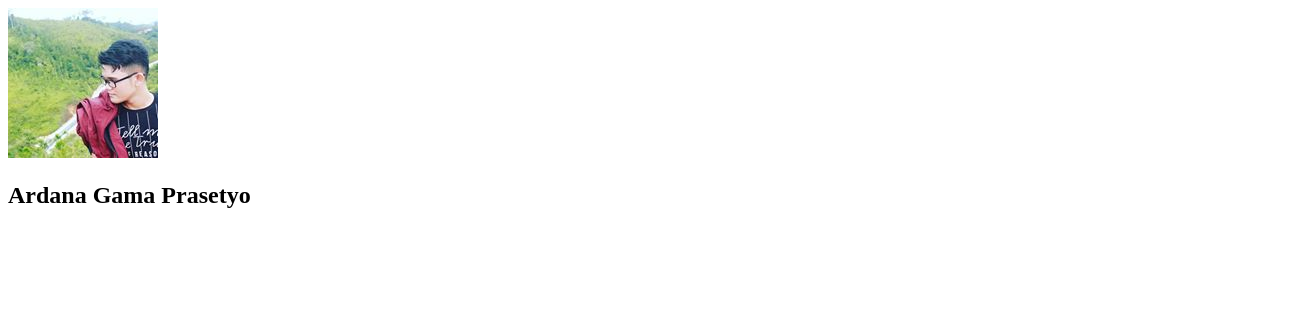
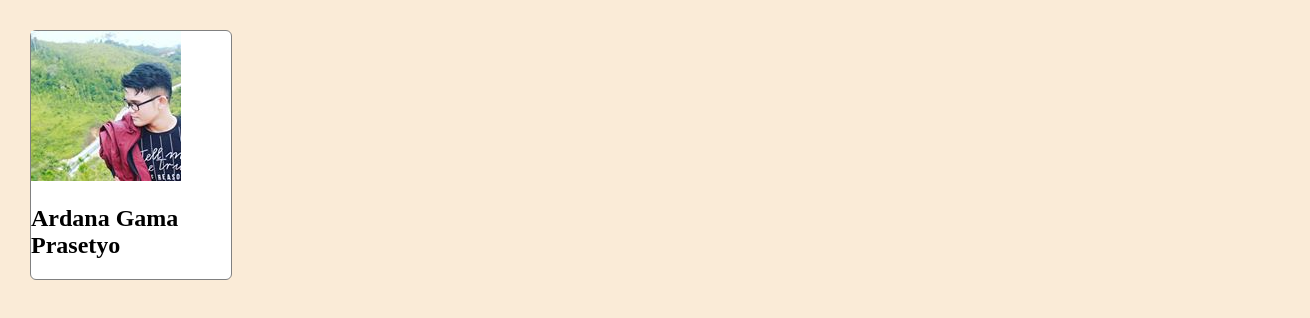
Before and after one commit to ardana96coba/cobaweb.github.io, a plain HTML site: page index.html in a window 1280 px wide. Shown: the whole page, 1310 px wide, since content can reach past the window. Drawn offline with Linux system fonts and the light colour scheme.

Commit message:
added style css

```diff
--- a/index.html
+++ b/index.html
@@ -2,6 +2,8 @@
 <html lang="en">
 <head>
     <title>Document</title>
+
+    <link rel="stylesheet" href="style.css">
 </head>
 <body>
     <div id="profile-container">
--- /dev/null
+++ b/style.css
@@ -0,0 +1,22 @@
+
+body {
+    width: 100%;
+    margin: 30px;
+    background-color: antiquewhite;
+ }
+
+ #profile-container{
+    max-width: 200px;
+    background-color: white;
+    border: 1px solid gray;
+    border-radius: 6px;
+ }
+
+ #profile-image{
+    width: 100%;
+    height: auto;
+ }
+
+ #profile-name{
+    text-align: center;
+ }
```
